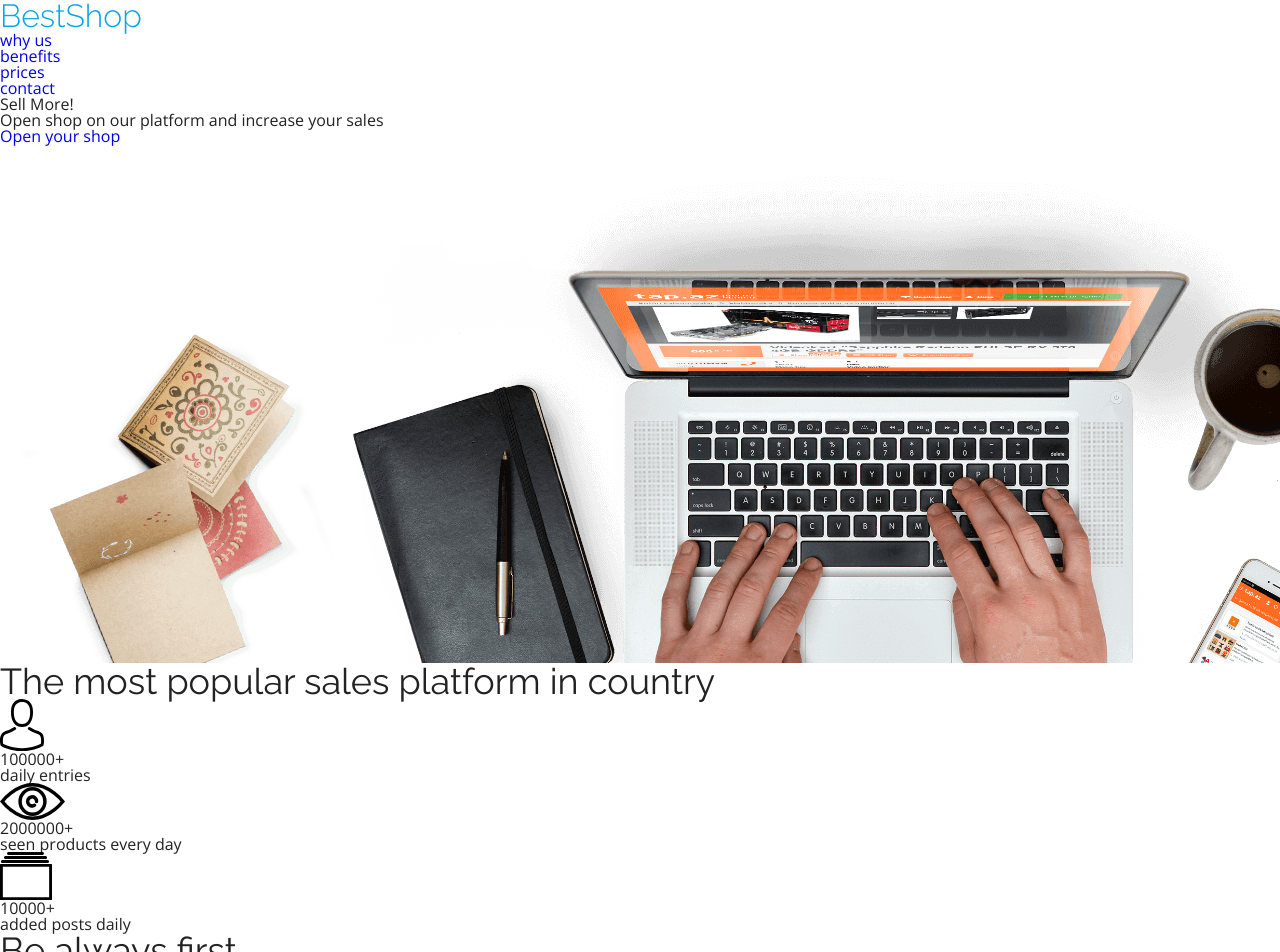
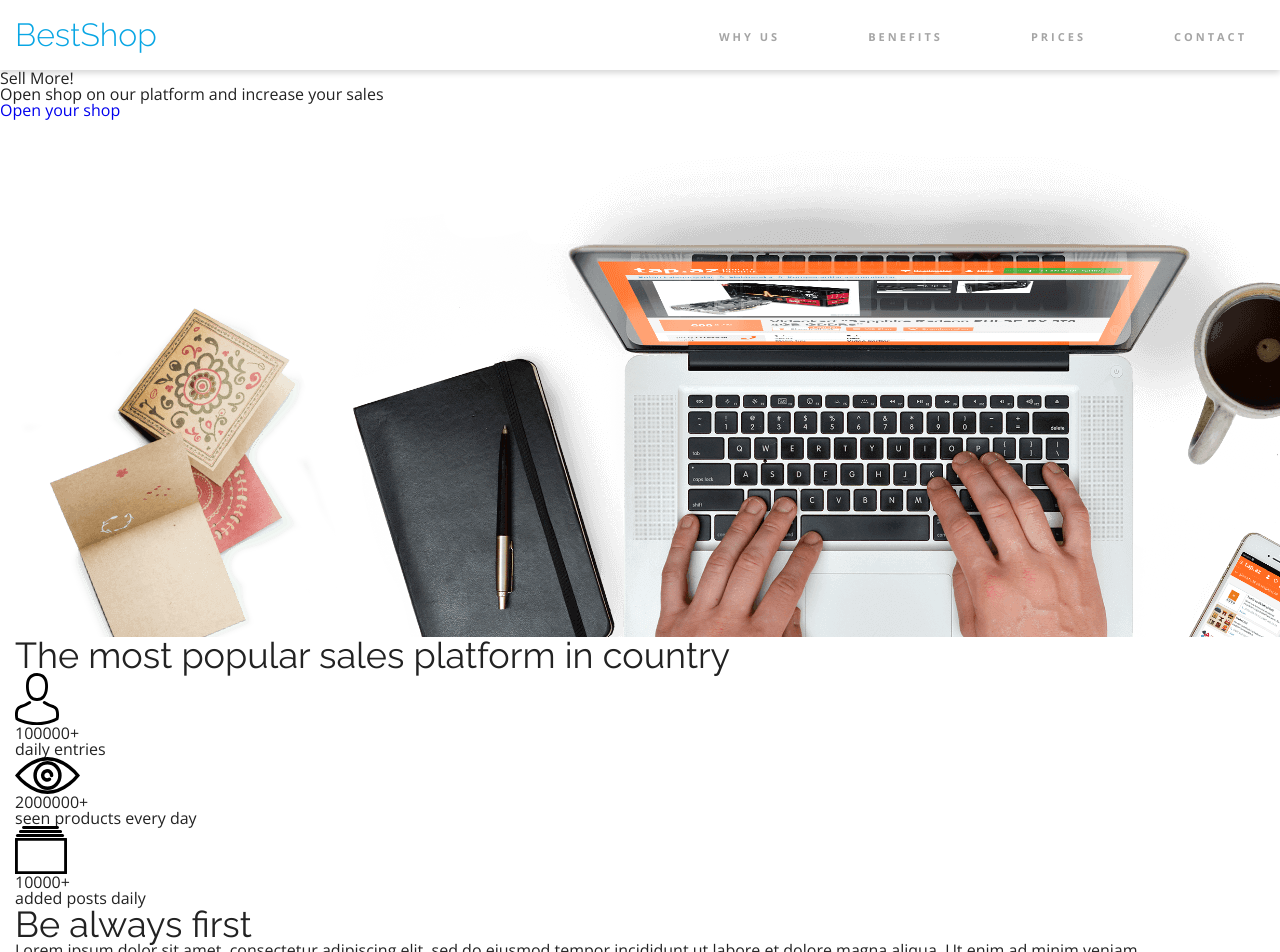
Before and after one commit to EdytaWe/BestShop, a website: page public/index.html in a window 1280 px wide. Shown: the top 952 px of the page. Drawn offline with nearby package versions, Linux system fonts and the light colour scheme.

Commit message:
section header styles added

```diff
--- a/public/index.html
+++ b/public/index.html
@@ -16,11 +16,17 @@
 
 </head>
 <body>
-    <header>
-        <div class="container head__container">
-            <p class="logo">BestShop</p>
+    <header class="header">
+        <div class="container header__container">
+            <a href="#" class="logo">BestShop</a>
             <nav>
-            <ul class="head__nav">
+                <input type="checkbox" class="menu__btn" id="menu__btn">
+                <label for="menu__btn" class="menu__toggle">
+                    <span></span>
+                    <span></span>
+                    <span></span>
+                </label>
+            <ul class="header__nav">
                 <li class="nav__element">
                     <a href="#whyus" class="nav__link">why us</a>
                 </li>
--- a/src/styles/elements/_base.scss
+++ b/src/styles/elements/_base.scss
@@ -18,6 +18,10 @@ h2 {
 .container {
   width: 1352px;
   margin: 0 auto;
+  @include notebook {
+    width: 100%;
+    padding: 0 15px;
+  }
 }
 
 
--- a/src/styles/elements/_custom.scss
+++ b/src/styles/elements/_custom.scss
@@ -1 +1,2 @@
 @import "base";
+@import "header";
--- /dev/null
+++ b/src/styles/elements/_header.scss
@@ -0,0 +1,113 @@
+.header {
+  height: 70px;
+  box-shadow: 0 3px 6px rgba(0, 0, 0, .16);
+
+  &__container {
+    display: flex;
+    justify-content: space-between;
+    align-items: center;
+    height: 100%;
+  }
+
+  .nav {
+    &__element {
+      padding: 0 26px;
+
+      &:last-child {
+        padding-right: 0;
+      }
+    }
+
+    &__link {
+      color: $color-grey;
+      font-weight: 700;
+      font-size: 0.6875rem;
+      text-transform: uppercase;
+      padding: 28px 18px 22px;
+      border-bottom: 4px solid transparent;
+      letter-spacing: 0.1875rem;
+
+      &:hover {
+        color: $color-black;
+        border-color: $color-primary;
+      }
+    }
+  }
+
+  &__nav {
+    display: flex;
+
+    @include mobile {
+      position: absolute;
+      left: 0;
+      top: 95px;
+      flex-direction: column;
+      background-color: white;
+      width: 100%;
+      padding-bottom: 20px;
+      display: none;
+
+      .nav__element {
+        padding: 0;
+      }
+
+      .nav__link {
+        display: block;
+        padding: 14px 20px;
+      }
+    }
+  }
+
+  .menu {
+    &__btn {
+      display: none;
+      position: absolute;
+      top: -9999px;
+      left: -9999px;
+      opacity: 0;
+
+      @include mobile {
+        &:checked {
+          ~ .header__nav {
+            display: flex;
+          }
+
+          ~ .menu__toggle {
+            span {
+              &:nth-child(1) {
+                transform: rotate(45deg) translate(2px, 5px);
+              }
+              &:nth-child(2) {
+                opacity: 0;
+              }
+              &:nth-child(3) {
+                transform: rotate(-45deg) translate(2px, -5px);
+              }
+            }
+          }
+        }
+      }
+    }
+
+    &__toggle {
+      display: none;
+
+      span {
+        width: 20px;
+        height: 2px;
+        display: block;
+        margin-bottom: 3px;
+        background-color: $color-primary;
+        transition: .3s all ease-in-out;
+
+        &:last-child {
+          margin-bottom: 0;
+        }
+      }
+
+      @include mobile {
+        display: block;
+      }
+    }
+  }
+}
--- a/src/styles/settings/_mixins.scss
+++ b/src/styles/settings/_mixins.scss
@@ -3,3 +3,8 @@
     @content;
   }
 }
+@mixin mobile {
+  @media (max-width: 792px) {
+    @content;
+  }
+}
```
Also changed, not shown: public/css/style.css.
